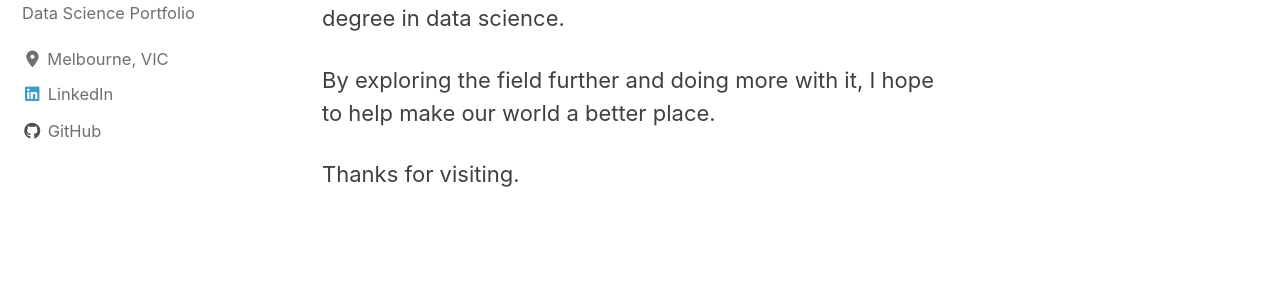
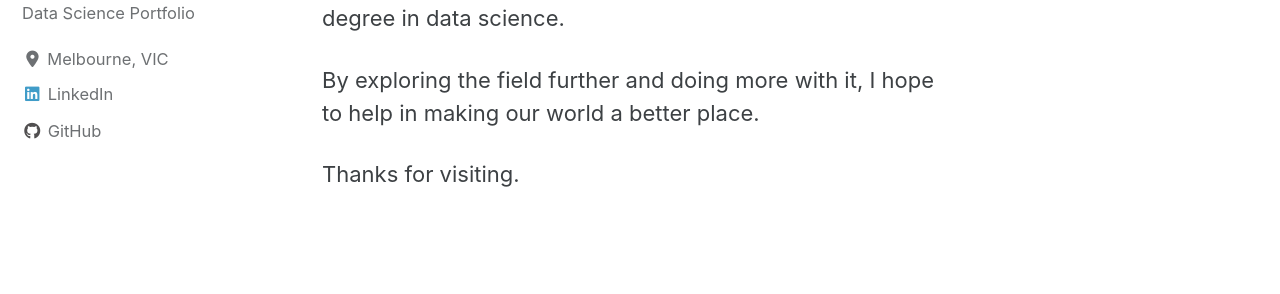
Before and after one commit to sinhasaumya/sinhasaumya.github.io, a Jekyll site: the page built from _pages/about.md, in a window 1280 px wide and 1190 px high. Shown: the part 716-1010 px from the top of the window. Built offline with Jekyll 4.4.1, drawn with Linux system fonts in a browser that asks for light colours; cached includes are drawn as plain includes; nearby versions of some CDN libraries.

Commit message:
rechecked 5

```diff
--- a/_pages/about.md
+++ b/_pages/about.md
@@ -9,6 +9,6 @@ Hi!
 
 I'm a fervent practitioner of data science and business intelligence, and am also currently pursuing a graduate degree in data science.
 
-By exploring the field further and doing more with it, I hope to help make our world a better place.
+By exploring the field further and doing more with it, I hope to help in making our world a better place.
 
 Thanks for visiting.
```
Also changed, not shown: _posts/2020-05-23-test-project.md (+0 -1 lines), _posts/2020-06-23-national-cities-performance.md (+0 -1 lines).
